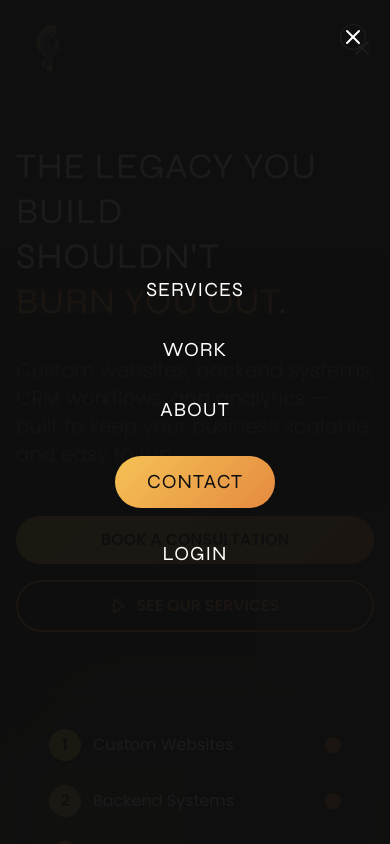
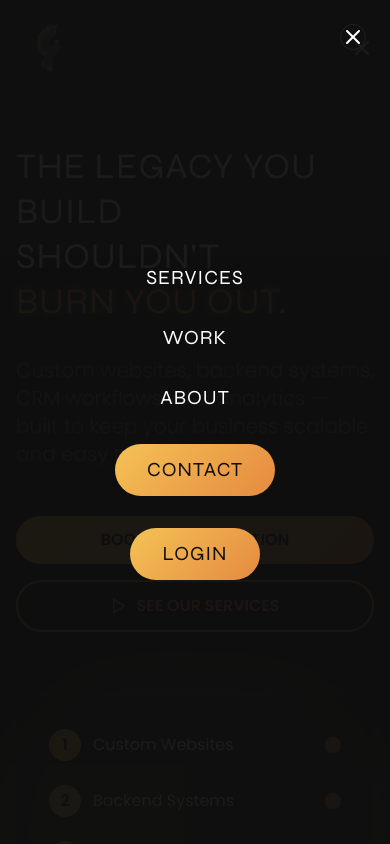
Before and after one commit to NewLegacy1/New-Legacy, a Next.js app: page / in a window 390 px wide. Both pictures are taken after a click on the button "Toggle menu". Shown: the top 844 px of the page. Built offline with nearby package versions, Linux system fonts and the light colour scheme.

Commit message:
Apply gradient styling to LOGIN button
- Add gradient background to LOGIN button on desktop and mobile

- Matches CONTACT button styling for consistency

```diff
--- a/src/components/Navbar.tsx
+++ b/src/components/Navbar.tsx
@@ -79,7 +79,7 @@ export default function Navbar() {
             href="https://crm-kjw72gfn0-new-legacys-projects.vercel.app/login"
             target="_blank"
             rel="noopener noreferrer"
-            className="hidden md:block font-syne text-sm tracking-wider transition-colors duration-300 hover:text-phoenix-gold ml-4"
+            className="hidden md:block font-syne text-sm tracking-wider transition-colors duration-300 bg-gradient-phoenix text-charcoal px-6 py-2 rounded-full hover:opacity-90 ml-4"
           >
             LOGIN
           </a>
@@ -149,7 +149,7 @@ export default function Navbar() {
             href="https://crm-kjw72gfn0-new-legacys-projects.vercel.app/login"
             target="_blank"
             rel="noopener noreferrer"
-            className="font-syne text-xl tracking-wider transition-colors duration-300 hover:text-phoenix-gold"
+            className="font-syne text-xl tracking-wider transition-colors duration-300 bg-gradient-phoenix text-charcoal px-8 py-3 rounded-full hover:opacity-90"
             onClick={() => setMenuOpen(false)}
           >
             LOGIN
```
